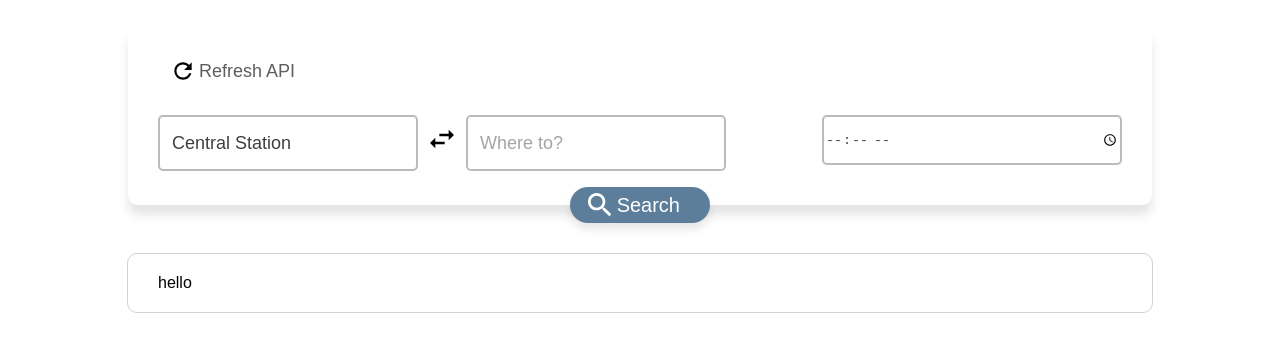
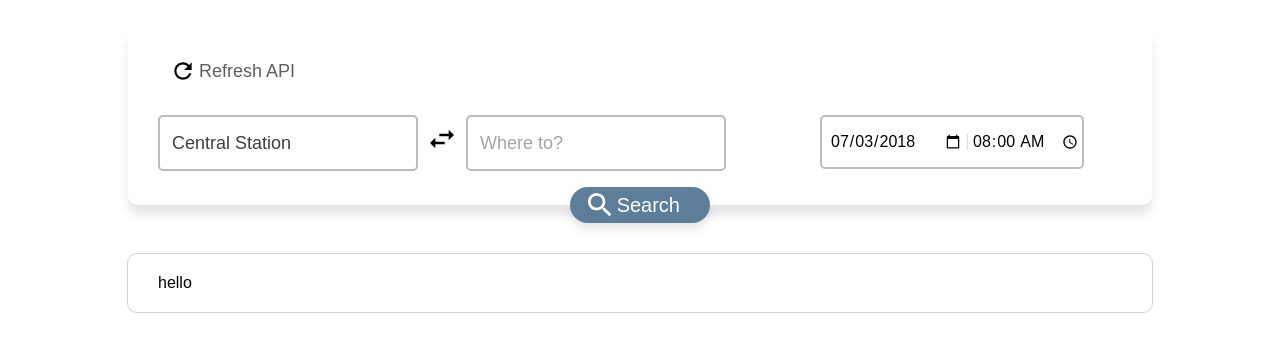
Before and after one commit to Jinkouu/NSW-Transport, a website: page public/index.html in a window 1280 px wide. Shown: the part 31-382 px from the top of the page. Drawn offline with Linux system fonts and the light colour scheme.

Commit message:
time picker

```diff
--- a/public/index.html
+++ b/public/index.html
@@ -52,9 +52,14 @@
                                 <div class="result-box" id="end-result-box"></div>
                             </div>
                         </div>
-                    </div>
-                    <div class="time-container">
-                        <input type="time" class="time-box">
+                        <div class="space">
+                            <div class="gap"></div>
+                        </div>
+                        <div class="datetimepicker"> <!-- fix css for overflow-->
+                            <input type="date" id="date" value="2018-07-03">
+                            <span></span>
+                            <input type="time" id="time" value="08:00">
+                        </div>
                     </div>
                 </div>
             </div>
--- a/public/styles.css
+++ b/public/styles.css
@@ -158,25 +158,51 @@ nav > .row > .logo{
     height: 32px;
 }
 /* location container */
-.time-container{
-    margin-top: 10px;
-    margin-bottom: 10px;
-    height: 50px;
-    width: 300px;
-    margin-left: auto;
+.datetimepicker {
+	display: inline-flex;
+	align-items: center;
+	background-color: #fff;
+    height: 100%;
+	border: 2px solid #bbbbbb;
+	border-radius: 5px;
+    height: 100%;
+    width: 260px;
+
+	&:focus-within {
+		border-color: #3f3f3f;
+	}
+
+	input {
+		font: inherit;
+		color: inherit;
+		appearance: none;
+		outline: none;
+		border: 0;
+		background-color: transparent;
+
+		&[type=date] {
+			width: 9rem;
+			padding: .25rem 0 .25rem .5rem;
+			border-right-width: 0;
+		}
+
+		&[type=time] {
+			width: 8rem;
+			padding: .25rem 0rem .25rem 0;
+			border-left-width: 0;
+		}
+	}
+
+	span {
+		height: 1rem;
+		margin-right: .25rem;
+		margin-left: .25rem;
+		border-right: 1px solid #ddd;
+	}
 }
-.time-box{
-    width: 100%;
-    color: #3f3f3f;
-    border-style: solid;
-    border-color: #bbbbbb;
-    box-shadow: none;
-    border-width: 2px;
-    border-radius: 5px;
-    outline: none;
-}
-.time-box:focus {
-    border-color: #4e4e4e;
+
+.gap{
+    width: 90px;
 }
 
 /* search button container */
@@ -312,4 +338,7 @@ nav > .row > .logo{
     .time-container {
         width: 100%;
     }
+    .datetimepicker{
+        width: 640px;
+    }
   }
```
